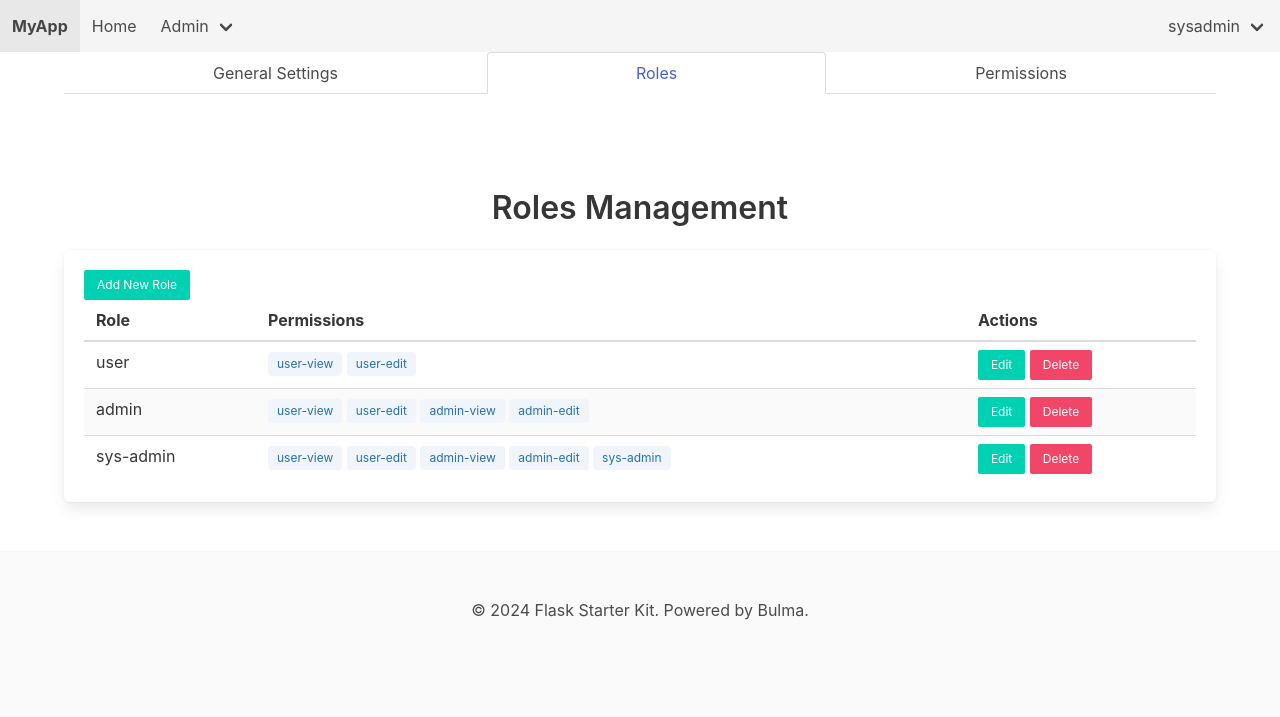
After one commit to tylerthibault/flask-starter-kit, a Flask app: page /admin/site_config/roles in a window 1280 px wide. The commit adds this page. Shown: the top 717 px of the page. Run offline with Flask 3, Linux system fonts and the light colour scheme; a user stored in the database is signed in.

Commit message:
can add a role and assign a role to a user

```diff
--- a/flask_app/controllers/admin.py
+++ b/flask_app/controllers/admin.py
@@ -7,8 +7,9 @@ from sqlalchemy.sql import text
 
 from flask_app.extensions import bcrypt, db
 from flask_app.forms.admin_forms import AddUserForm, EditUserForm
+from flask_app.forms.role_forms import EditRoleForm
 from flask_app.forms.site_config import SiteConfigForm
-from flask_app.models.roles_permissions import Role
+from flask_app.models.roles_permissions import Permission, Role
 from flask_app.models.site_config import SiteConfig
 from flask_app.models.user import User
 
@@ -29,9 +30,9 @@ def dashboard():
     }
     return render_template('sys_admin/dashboard.html', **stats)
 
-@bp.route("/manage_users")
+@bp.route("/user_manage")
 @login_required
-def manage_users():
+def user_manage():
     if not current_user.has_permission('sys-admin'):
         return "Access Denied", 403
 
@@ -47,7 +48,7 @@ def manage_users():
     pagination = query.paginate(page=page, per_page=10, error_out=False)
     users = pagination.items
 
-    return render_template("sys_admin/manage_users.html", users=users, pagination=pagination)
+    return render_template("sys_admin/user_manage.html", users=users, pagination=pagination)
 
 @bp.route('/view_logs')
 @login_required
@@ -84,12 +85,30 @@ def site_config():
     # Pass the form object to the template
     return render_template('sys_admin/site_config.html', form=form, config=config)
 
+@bp.route('/site_config/general_settings')
+@login_required
+def general_settings():
+    if not current_user.has_permission('sys-admin'):
+        return "Access Denied", 403
 
+    return render_template('sys_admin/general_settings.html')
+
+
+@bp.route('/site_config/roles')
+@login_required
+def roles_settings():
+    if not current_user.has_permission('sys-admin'):
+        return "Access Denied", 403
+
+    roles = Role.query.all()
+    return render_template('sys_admin/roles_settings.html', roles=roles)
+
+# ************************************ USERS
 # CRUD - USERS
 # Create
-@bp.route('/add_user', methods=['GET', 'POST'])
+@bp.route('/user_add', methods=['GET', 'POST'])
 @login_required
-def add_user():
+def user_add():
     # Check if the current user has the required permission
     if not current_user.has_permission('sys-admin'):
         return "Access Denied", 403
@@ -121,18 +140,18 @@ def add_user():
         db.session.commit()
 
         flash(f"User '{username}' added successfully!", 'success')
-        return redirect(url_for('admin.manage_users'))
+        return redirect(url_for('admin.user_manage'))
 
-    return render_template('sys_admin/add_user.html', form=form)
+    return render_template('sys_admin/user_add.html', form=form)
 
 
-    return render_template('sys_admin/add_user.html', form=form)
+    return render_template('sys_admin/user_add.html', form=form)
 # READ
 
 # UPDATE
-@bp.route('/edit_user/<int:user_id>', methods=['GET', 'POST'])
+@bp.route('/user_edit/<int:user_id>', methods=['GET', 'POST'])
 @login_required
-def edit_user(user_id):
+def user_edit(user_id):
     if not current_user.has_permission('sys-admin'):
         return "Access Denied", 403
 
@@ -154,12 +173,12 @@ def edit_user(user_id):
         # Save changes to the database
         db.session.commit()
         flash(f"User '{user.username}' updated successfully!", 'success')
-        return redirect(url_for('admin.manage_users'))
+        return redirect(url_for('admin.user_manage'))
 
     # Prepopulate selected roles
     form.roles.data = [role.id for role in user.roles]
 
-    return render_template('sys_admin/edit_user.html', form=form, user=user)
+    return render_template('sys_admin/user_edit.html', form=form, user=user)
 
 
 @bp.route('/toggle_user_status/<int:user_id>', methods=['POST'])
@@ -174,7 +193,7 @@ def toggle_user_status(user_id):
 
     action = "enabled" if not user.disabled else "disabled"
     flash(f"User '{user.username}' has been {action}.", 'success')
-    return redirect(url_for('admin.manage_users'))
+    return redirect(url_for('admin.user_manage'))
 
 
 # DELETE
@@ -188,4 +207,68 @@ def delete_user(user_id):
     db.session.delete(user)
     db.session.commit()
     flash(f"User {user.username} deleted successfully.", "success")
-    return redirect(url_for("admin.manage_users"))
+    return redirect(url_for("admin.user_manage"))
+
+
+# ************************************ Roles
+# CREATE
+@bp.route('/add_role', methods=['GET', 'POST'])
+@login_required
+def add_role():
+    if not current_user.has_permission('sys-admin'):
+        return "Access Denied", 403
+
+    form = EditRoleForm()
+    form.permissions.choices = [(perm.id, perm.name) for perm in Permission.query.all()]  # Populate permissions
+
+    if form.validate_on_submit():
+        new_role = Role(
+            name=form.name.data,
+            permissions=[Permission.query.get(perm_id) for perm_id in form.permissions.data]
+        )
+        db.session.add(new_role)
+        db.session.commit()
+        flash(f"Role '{new_role.name}' added successfully!", 'success')
+        return redirect(url_for('admin.roles_settings'))
+
+    return render_template('sys_admin/role_add.html', form=form)
+
+# UPDATE
+@bp.route('/edit_role/<int:role_id>', methods=['GET', 'POST'])
+@login_required
+def edit_role(role_id):
+    if not current_user.has_permission('sys-admin'):
+        return "Access Denied", 403
+
+    role = Role.query.get_or_404(role_id)
+    form = EditRoleForm(obj=role)  # Pre-fill form with role data
+    form.permissions.choices = [(perm.id, perm.name) for perm in Permission.query.all()]  # Populate permissions
+
+    if form.validate_on_submit():
+        role.name = form.name.data
+        role.permissions = [Permission.query.get(perm_id) for perm_id in form.permissions.data]
+        db.session.commit()
+        flash(f"Role '{role.name}' updated successfully!", 'success')
+        return redirect(url_for('admin.roles_settings'))
+
+    return render_template('sys_admin/edit_role.html', form=form, role=role)
+
+# DELETE
+@bp.route('/delete_role/<int:role_id>', methods=['POST'])
+@login_required
+def delete_role(role_id):
+    if not current_user.has_permission('sys-admin'):
+        return "Access Denied", 403
+
+    role = Role.query.get_or_404(role_id)
+
+    # Check if the role is assigned to any users before deletion
+    if role.users:
+        flash(f"Role '{role.name}' cannot be deleted because it is assigned to users.", 'danger')
+        return redirect(url_for('admin.roles_settings'))
+
+    # Delete the role
+    db.session.delete(role)
+    db.session.commit()
+    flash(f"Role '{role.name}' deleted successfully!", 'success')
+    return redirect(url_for('admin.roles_settings'))
--- a/flask_app/models/roles_permissions.py
+++ b/flask_app/models/roles_permissions.py
@@ -5,6 +5,7 @@ class Role(db.Model):
     __tablename__ = 'roles'
     id = db.Column(db.Integer, primary_key=True)
     name = db.Column(db.String(50), unique=True, nullable=False)
+    description = db.Column(db.String(255), nullable=True)
 
     # Relationship to permissions
     permissions = db.relationship(
@@ -21,6 +22,7 @@ class Permission(db.Model):
     __tablename__ = 'permissions'
     id = db.Column(db.Integer, primary_key=True)
     name = db.Column(db.String(50), unique=True, nullable=False)
+    description = db.Column(db.String (255), nullable=True)
 
     def __repr__(self):
         return f"<Permission {self.name}>"
--- a/flask_app/templates/base.html
+++ b/flask_app/templates/base.html
@@ -23,6 +23,9 @@
 </head>
 <body class="">
     {% include 'components/navbar.html' %}
+    {% block subnav %}
+
+    {% endblock subnav %}
 
     <section class="section is-fullheight">
         <div class="container">
--- a/flask_app/templates/components/navbar.html
+++ b/flask_app/templates/components/navbar.html
@@ -19,7 +19,7 @@
           <a class="navbar-link">Admin</a>
           <div class="navbar-dropdown">
             <a href="{{ url_for('admin.dashboard') }}" class="navbar-item">Dashboard</a>
-            <a href="{{ url_for('admin.manage_users') }}" class="navbar-item">Manage Users</a>
+            <a href="{{ url_for('admin.user_manage') }}" class="navbar-item">Manage Users</a>
             <a href="{{ url_for('admin.view_logs') }}" class="navbar-item">View Logs</a>
             <hr class="navbar-divider">
             <a href="{{ url_for('admin.site_config') }}" class="navbar-item">Site Config</a>
--- /dev/null
+++ b/flask_app/templates/sys_admin/components/subnav.html
@@ -0,0 +1,16 @@
+<!-- Sub-Navigation -->
+<nav class="tabs is-boxed is-fullwidth">
+    <div class="container">
+        <ul>
+            <li class="{% if 'general_settings' in request.endpoint %}is-active{% endif %}">
+                <a href="{{ url_for('admin.general_settings') }}">General Settings</a>
+            </li>
+            <li class="{% if 'roles_settings' in request.endpoint %}is-active{% endif %}">
+                <a href="{{ url_for('admin.roles_settings') }}">Roles</a>
+            </li>
+            <li class="{% if 'permissions_settings' in request.endpoint %}is-active{% endif %}">
+                <a href="{{ url_for('admin.roles_settings') }}">Permissions</a>
+            </li>
+        </ul>
+    </div>
+</nav>
--- a/flask_app/templates/sys_admin/dashboard.html
+++ b/flask_app/templates/sys_admin/dashboard.html
@@ -12,7 +12,7 @@
         <div class="box">
           <h3 class="title is-4">User Management</h3>
           <p class="content">Manage users, roles, and permissions.</p>
-          <a href="{{ url_for('admin.manage_users') }}" class="button is-primary is-fullwidth">Manage Users</a>
+          <a href="{{ url_for('admin.user_manage') }}" class="button is-primary is-fullwidth">Manage Users</a>
         </div>
       </div>
 
--- /dev/null
+++ b/flask_app/templates/sys_admin/roles_settings.html
@@ -0,0 +1,38 @@
+{% extends 'base.html' %}
+{% block subnav %}
+{% include 'sys_admin/components/subnav.html' %}
+{% endblock subnav %}
+
+{% block content %}
+<div class="container mt-5">
+    <h1 class="title has-text-centered">Roles Management</h1>
+    <div class="box">
+        <a href="{{ url_for('admin.add_role') }}" class="button is-primary is-small">Add New Role</a>
+        <table class="table is-striped is-hoverable is-fullwidth">
+            <thead>
+                <tr>
+                    <th>Role</th>
+                    <th>Permissions</th>
+                    <th>Actions</th>
+                </tr>
+            </thead>
+            <tbody>
+                {% for role in roles %}
+                <tr>
+                    <td>{{ role.name }}</td>
+                    <td>
+                        {% for permission in role.permissions %}
+                        <span class="tag is-info is-light">{{ permission.name }}</span>
+                        {% endfor %}
+                    </td>
+                    <td>
+                        <a href="{{ url_for('admin.edit_role', role_id=role.id) }}" class="button is-small is-primary">Edit</a>
+                        <a href="{{ url_for('admin.delete_role', role_id=role.id) }}" class="button is-small is-danger">Delete</a>
+                    </td>
+                </tr>
+                {% endfor %}
+            </tbody>
+        </table>
+    </div>
+</div>
+{% endblock content %}
--- a/flask_app/templates/sys_admin/add_user.html
+++ b/flask_app/templates/sys_admin/user_add.html
@@ -3,7 +3,7 @@
 {% block content %}
 <div class="container">
     <h1 class="title">Add New User</h1>
-    <form method="POST" action="{{ url_for('admin.add_user') }}" class="box">
+    <form method="POST" action="{{ url_for('admin.user_add') }}" class="box">
         {{ form.hidden_tag() }}
 
         <div class="field">
--- a/flask_app/templates/sys_admin/edit_user.html
+++ b/flask_app/templates/sys_admin/user_edit.html
@@ -4,7 +4,7 @@
 <section class="section">
     <div class="container">
         <h1 class="title">Edit User</h1>
-        <form method="POST" action="{{ url_for('admin.edit_user', user_id=user.id) }}">
+        <form method="POST" action="{{ url_for('admin.user_edit', user_id=user.id) }}">
             {{ form.hidden_tag() }} <!-- CSRF token -->
 
             <div class="field">
```
Also changed, not shown: flask_app/forms/role_forms.py (added, +28 -0 lines), flask_app/templates/sys_admin/general_settings.html (added, +34 -0 lines), flask_app/templates/sys_admin/role_add.html (added, +37 -0 lines), flask_app/templates/sys_admin/site_config.html (+4 -3 lines), flask_app/templates/sys_admin/user_manage.html (renamed from flask_app/templates/sys_admin/manage_users.html, +6 -6 lines).
